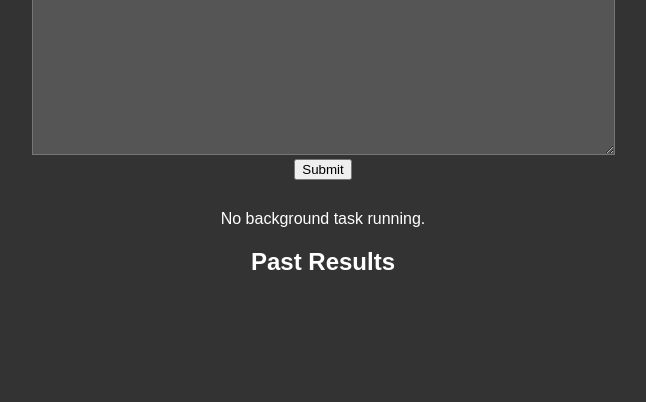
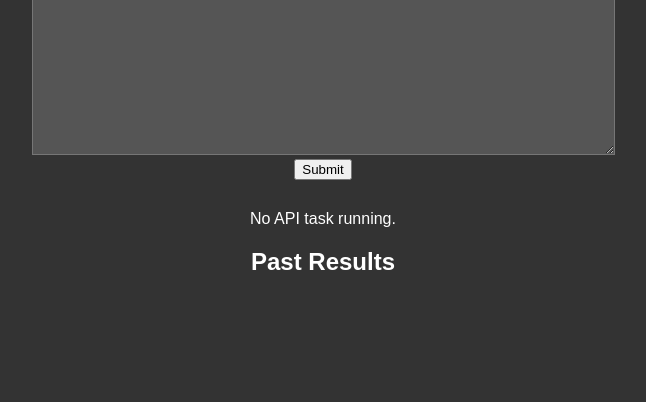
Before and after one commit to masluse/VirusTotal, a Flask app: page / in a window 1280 px wide. Shown: the part 109-511 px from the top of the page, without its empty margins (317-963 px from the left). Run offline with Flask 3, Linux system fonts and the light colour scheme.

Commit message:
Background to API

```diff
--- a/templates/index.html
+++ b/templates/index.html
@@ -30,9 +30,9 @@
     </form>
     <div id="waitTime"></div>
     {% if task_running %}
-        <p>A background task is currently running. Please wait...</p>
+        <p>A API task is currently running. Please wait...</p>
     {% else %}
-        <p>No background task running.</p>
+        <p>No API task running.</p>
     {% endif %}
     <h2>Past Results</h2>
     {% for file in files|reverse %}
```
